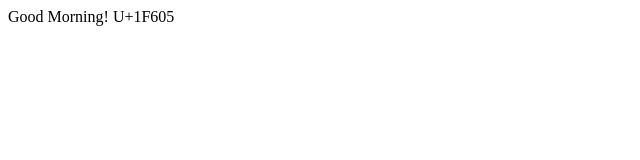
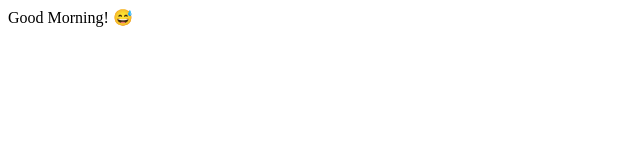
Before and after one commit to LaiXueYi/folio, a plain HTML site: page index.html in a window 1280 px wide. Shown: the full height of the page, 0-640 px from the left. Drawn offline with Linux system fonts and the light colour scheme.

Commit message:
Update index.html

```diff
--- a/index.html
+++ b/index.html
@@ -4,6 +4,6 @@
   Good Morning!
  </head>
  <body>
-  U+1F605
+ &#x1F605
  </body>
 </html>
```
